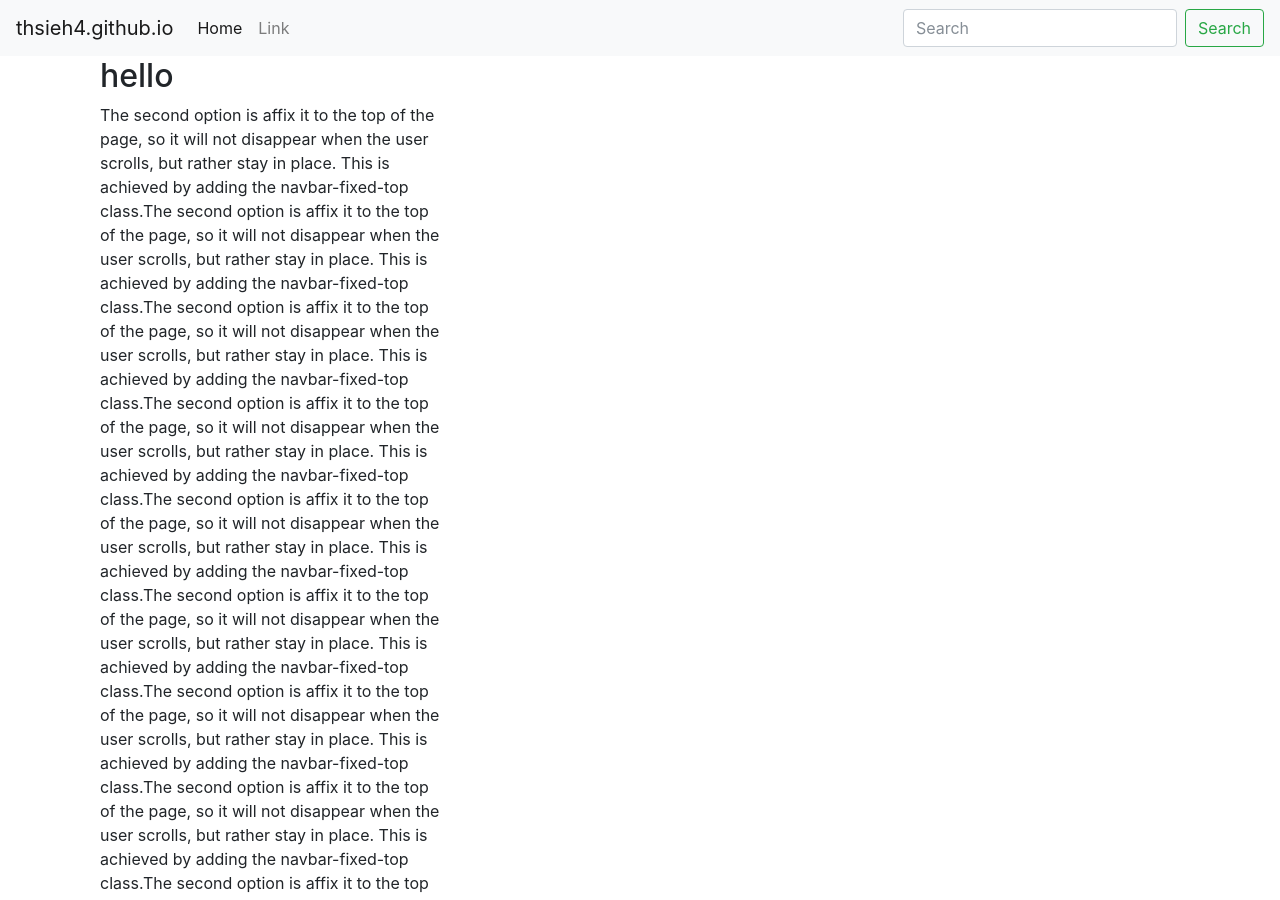
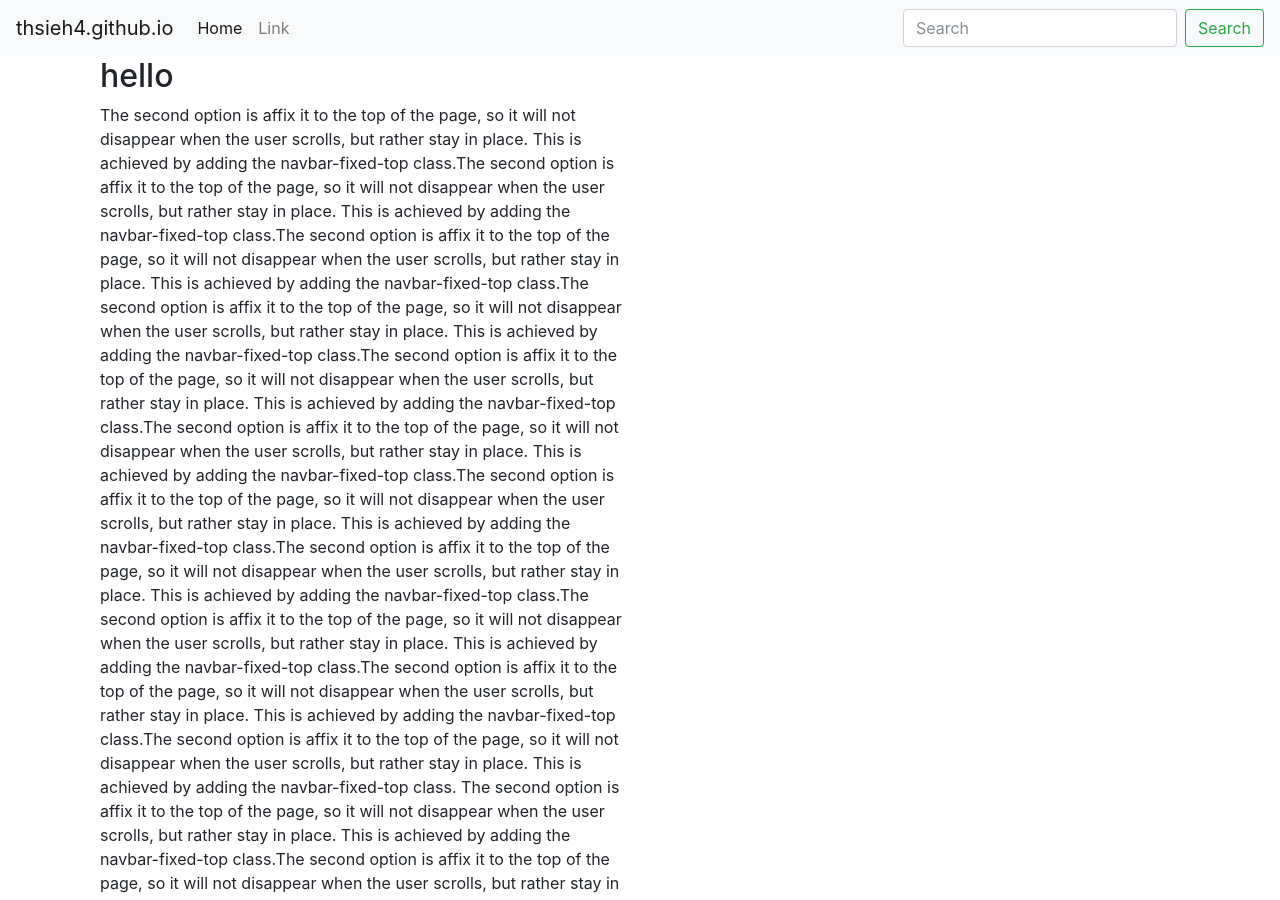
Before and after one commit to brucehsieh56/thsieh4.github.io, a Jekyll site: the page built from index.md, in a window 1280 px wide and 900 px high. Built offline with Jekyll 4.4.1, drawn with Linux system fonts in a browser that asks for light colours; nearby versions of some CDN libraries; our own code applies the rules of GitHub Pages for plain Markdown files.

Commit message:
Update default.html

```diff
--- a/_layouts/default.html
+++ b/_layouts/default.html
@@ -8,12 +8,12 @@
     {% include navbar.html %}
 
         <div class="container">
-            <div class="col-md-4">
+            <div class="col-md">
             </div>
-            <div class="col-md-4">
+            <div class="col-md-6">
                 {{ content }}
             </div>
-            <div class="col-md-4">
+            <div class="col-md">
             </div>
         </div>
 
```
